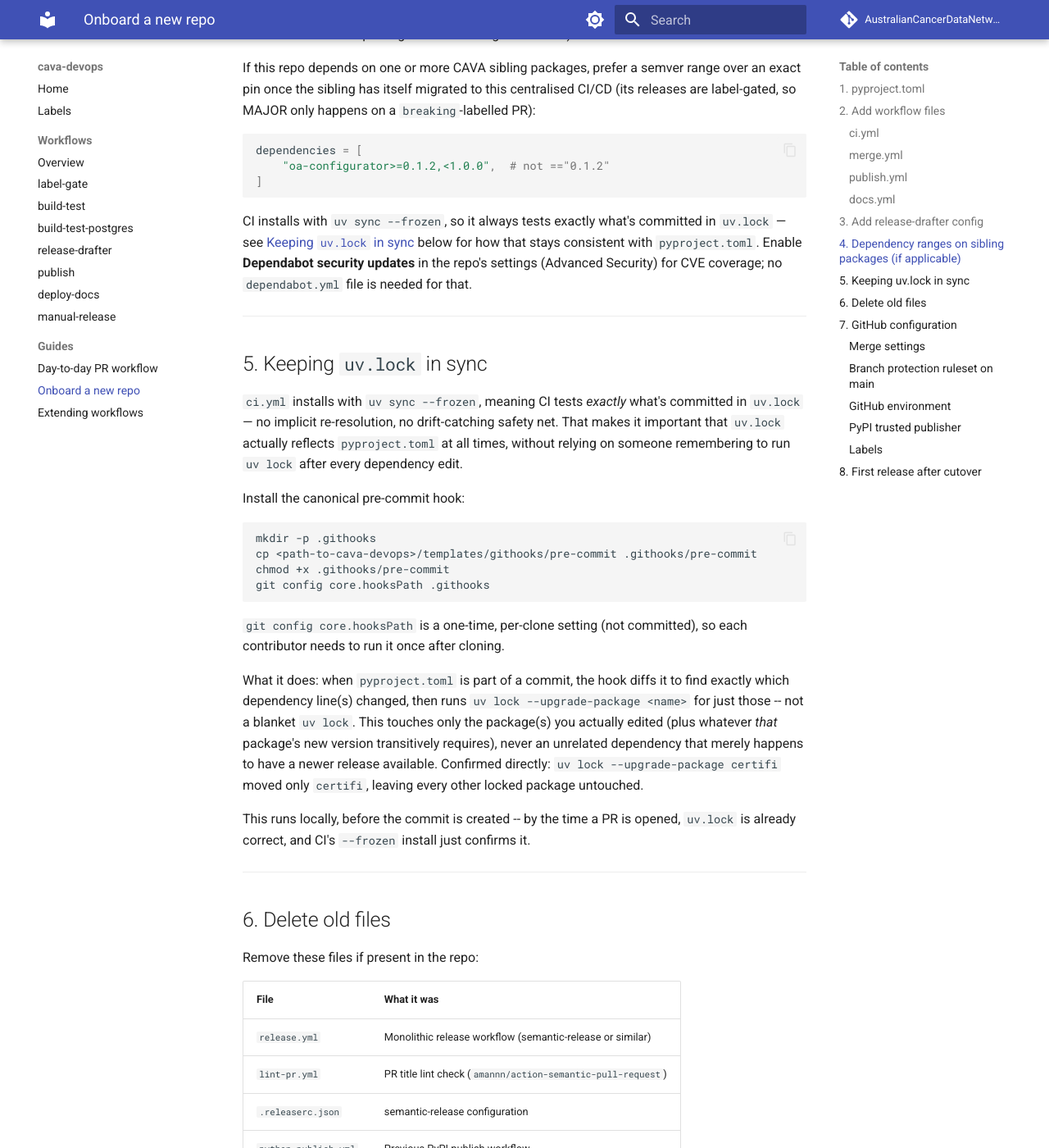
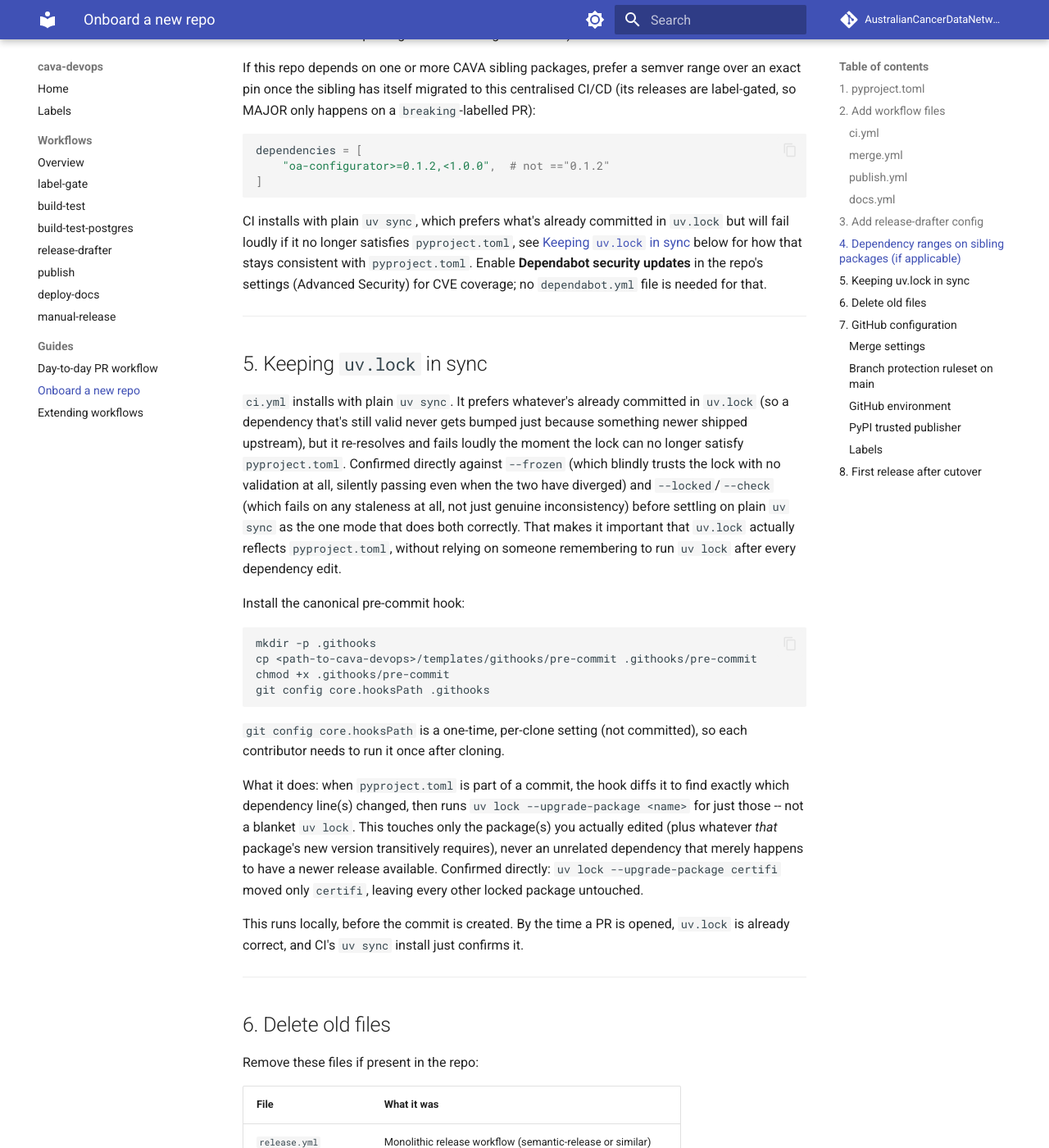
Before and after one commit to AustralianCancerDataNetwork/cava-devops, an MkDocs documentation site: the page built from docs/guides/setup-new-repo.md, in a window 1280 px wide and 1400 px high, scrolled down 3257 px. Shown: the whole window at 82% size. Built offline with MkDocs 1.6.1 and Material for MkDocs 9.7.7, drawn with Linux system fonts in a browser that asks for light colours; comment, search, counter and statistics services are not loaded.

Commit message:
fix(ci): use plain uv sync instead of --frozen
--frozen blindly trusts uv.lock with no validation against pyproject.toml
at all. Confirmed directly: raising a dependency floor in pyproject.toml
without updating uv.lock still passed --frozen silently (exit 0), meaning
a forgotten or bypassed pre-commit hook could leave a floor completely
untested indefinitely with no signal anywhere.

Plain uv sync is the better fit: it prefers the committed lock when still
valid (so no gratuitous bumps just because something newer shipped
upstream, confirmed separately), but re-resolves and fails loudly the
moment the lock can no longer satisfy pyproject.toml (confirmed with the
same raised-floor scenario -- "No solution found", not a silent pass).
--locked/uv lock --check were also ruled out: they fail on any staleness
at all, not just genuine inconsistency, reintroducing exactly the
forced-update-just-because-something-shipped nagging this whole design
was trying to avoid.

````diff
--- a/docs/guides/setup-new-repo.md
+++ b/docs/guides/setup-new-repo.md
@@ -159,13 +159,13 @@ dependencies = [
 ]
 ```
 
-CI installs with `uv sync --frozen`, so it always tests exactly what's committed in `uv.lock` — see [Keeping `uv.lock` in sync](#keeping-uvlock-in-sync) below for how that stays consistent with `pyproject.toml`. Enable **Dependabot security updates** in the repo's settings (Advanced Security) for CVE coverage; no `dependabot.yml` file is needed for that.
+CI installs with plain `uv sync`, which prefers what's already committed in `uv.lock` but will fail loudly if it no longer satisfies `pyproject.toml`, see [Keeping `uv.lock` in sync](#keeping-uvlock-in-sync) below for how that stays consistent with `pyproject.toml`. Enable **Dependabot security updates** in the repo's settings (Advanced Security) for CVE coverage; no `dependabot.yml` file is needed for that.
 
 ---
 
 ## 5. Keeping `uv.lock` in sync
 
-`ci.yml` installs with `uv sync --frozen`, meaning CI tests *exactly* what's committed in `uv.lock` — no implicit re-resolution, no drift-catching safety net. That makes it important that `uv.lock` actually reflects `pyproject.toml` at all times, without relying on someone remembering to run `uv lock` after every dependency edit.
+`ci.yml` installs with plain `uv sync`. It prefers whatever's already committed in `uv.lock` (so a dependency that's still valid never gets bumped just because something newer shipped upstream), but it re-resolves and fails loudly the moment the lock can no longer satisfy `pyproject.toml`. Confirmed directly against `--frozen` (which blindly trusts the lock with no validation at all, silently passing even when the two have diverged) and `--locked`/`--check` (which fails on any staleness at all, not just genuine inconsistency) before settling on plain `uv sync` as the one mode that does both correctly. That makes it important that `uv.lock` actually reflects `pyproject.toml`, without relying on someone remembering to run `uv lock` after every dependency edit.
 
 Install the canonical pre-commit hook:
 
@@ -180,7 +180,7 @@ git config core.hooksPath .githooks
 
 What it does: when `pyproject.toml` is part of a commit, the hook diffs it to find exactly which dependency line(s) changed, then runs `uv lock --upgrade-package <name>` for just those -- not a blanket `uv lock`. This touches only the package(s) you actually edited (plus whatever *that* package's new version transitively requires), never an unrelated dependency that merely happens to have a newer release available. Confirmed directly: `uv lock --upgrade-package certifi` moved only `certifi`, leaving every other locked package untouched.
 
-This runs locally, before the commit is created -- by the time a PR is opened, `uv.lock` is already correct, and CI's `--frozen` install just confirms it.
+This runs locally, before the commit is created. By the time a PR is opened, `uv.lock` is already correct, and CI's `uv sync` install just confirms it.
 
 ---
 
````
Also changed, not shown: 2 other files.
